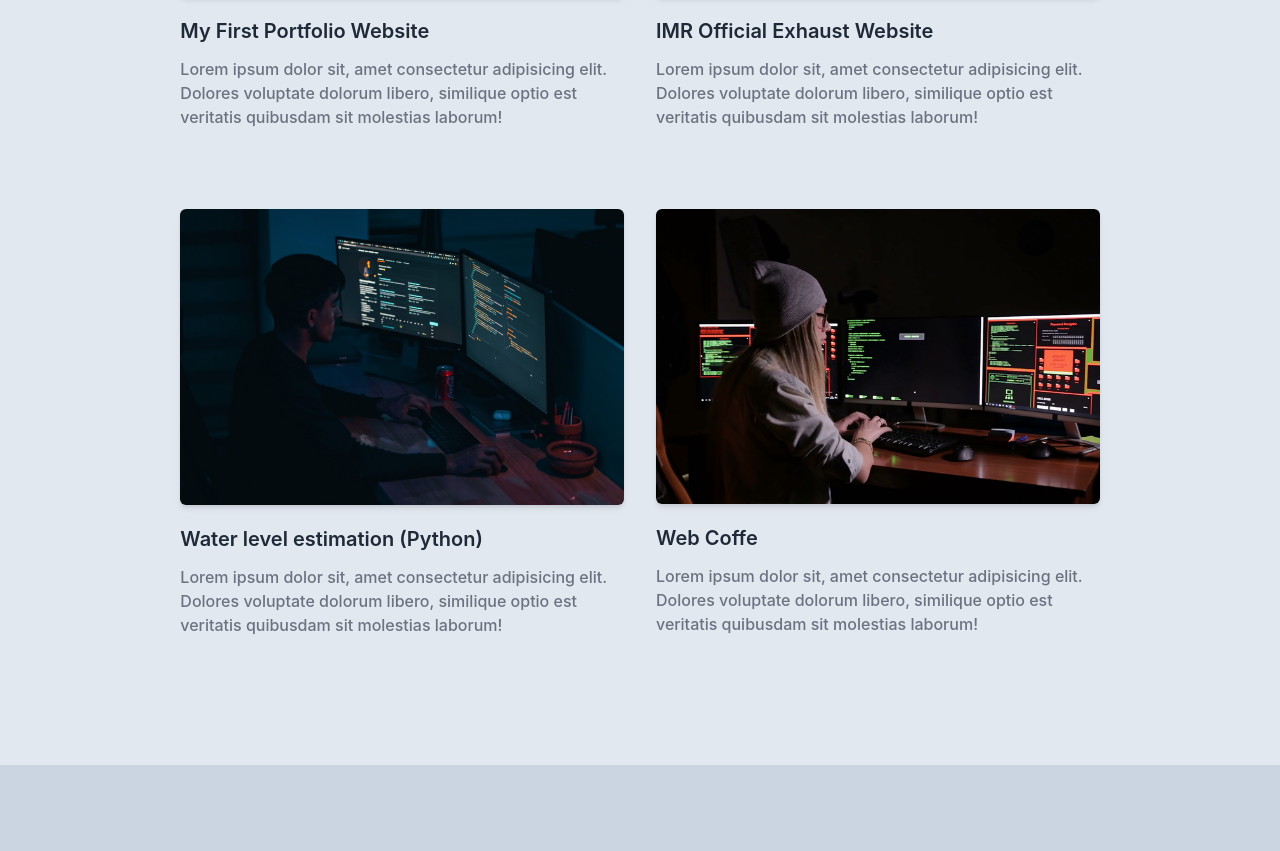
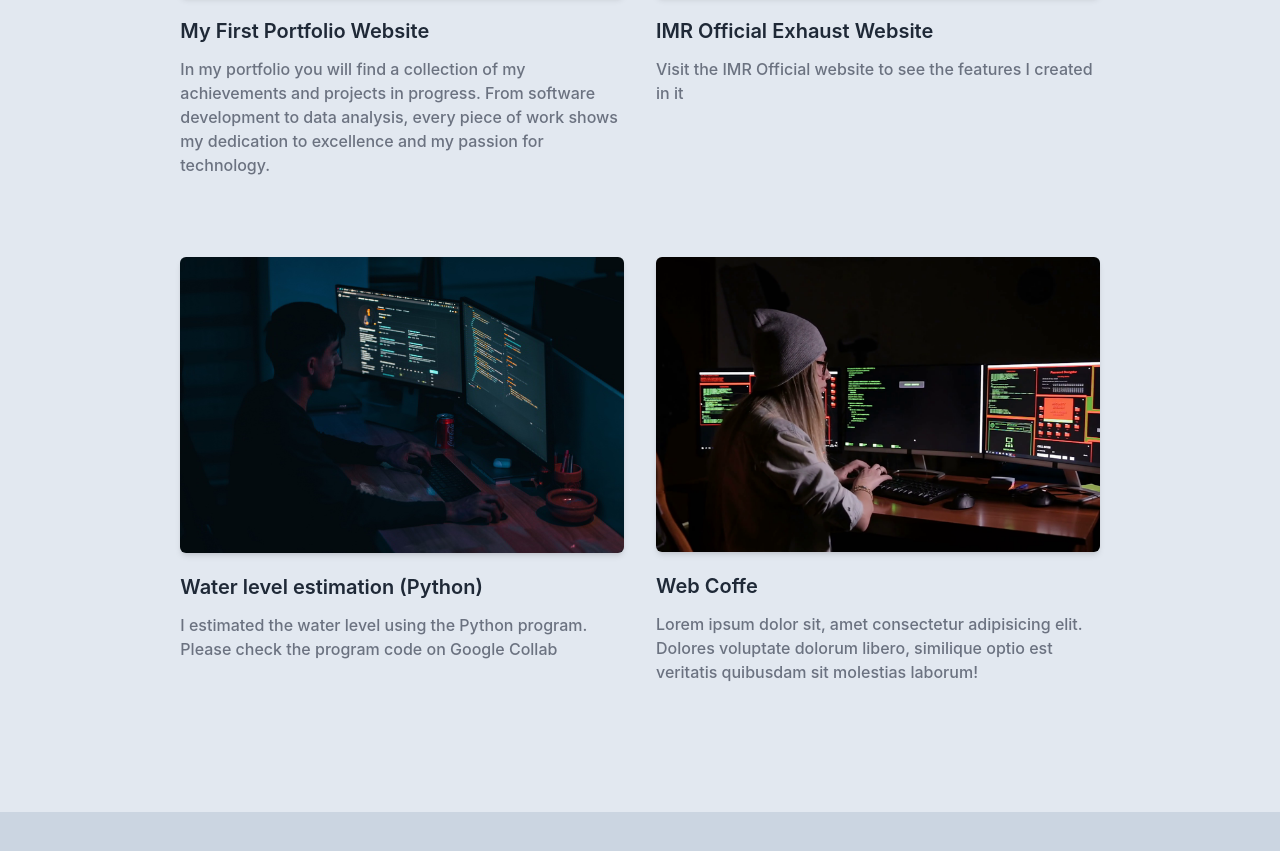
Before and after one commit to Farhanimr/Farhanimr.github.io, a website: page index.html in a window 1280 px wide. Shown: the part 1999-2850 px from the top of the page. Drawn offline with Linux system fonts and the light colour scheme.

Commit message:
Update index.html

```diff
--- a/index.html
+++ b/index.html
@@ -55,7 +55,7 @@
                     <h1 class="text-base font-semibold text-primary">Hello Everyone ✌, I'am
                         <span class="block font-bold text-dark text-4xl mt-1">Farhan Imron Maulana</span></h1>
                     <h2 class="font-medium text-lg mb-5 text-slate-700">Web Developer | <Span class="text-dark">Marketing</Span></h2>
-                    <p class="font-medium text-slate-600 mb-10 leading-relaxed">My<span class="text-primary font-semibold">Portfolio</span></p>
+                    <p class="font-medium text-slate-600 mb-10 leading-relaxed">My <span class="text-primary font-semibold">Portfolio</span></p>
 
                     <a href="#" class="text-base font-semibold text-white bg-primary py-3 px-7 rounded-xl hover: shadow-lg hover:bg-cyan-500 transition duration-300 ease-in-out">Contact Me</a>
                 </div>
@@ -130,21 +130,21 @@ I have a strong interest in technology and would like to continue developing in
                         <img src="src/img/1.jpeg" alt="web portfolio" width="w-full"/>
                     </div>
                     <h3 class="font-semibold text-xl text-dark mt-5 mb-3">My First Portfolio Website</h3>
-                    <p class="font-medium text-base text-secondary">Lorem ipsum dolor sit, amet consectetur adipisicing elit. Dolores voluptate dolorum libero, similique optio est veritatis quibusdam sit molestias laborum!</p>
+                    <p class="font-medium text-base text-secondary">In my portfolio you will find a collection of my achievements and projects in progress. From software development to data analysis, every piece of work shows my dedication to excellence and my passion for technology.</p>
                 </div>
                 <div class="mb-12 p-4 md:w-1/2">
                     <div class="rounded-md shadow-md overflow-hidden">
                         <img src="src/img/2.png" alt="web portfolio" width="w-full"/>
                     </div>
                     <h3 class="font-semibold text-xl text-dark mt-5 mb-3">IMR Official Exhaust Website</h3>
-                    <p class="font-medium text-base text-secondary">Lorem ipsum dolor sit, amet consectetur adipisicing elit. Dolores voluptate dolorum libero, similique optio est veritatis quibusdam sit molestias laborum!</p>
+                    <p class="font-medium text-base text-secondary">Visit the IMR Official website to see the features I created in it</p>
                 </div>
                 <div class="mb-12 p-4 md:w-1/2">
                     <div class="rounded-md shadow-md overflow-hidden">
                         <img src="src/img/3.jpg" alt="web portfolio" width="w-full"/>
                     </div>
                     <h3 class="font-semibold text-xl text-dark mt-5 mb-3">Water level estimation (Python)</h3>
-                    <p class="font-medium text-base text-secondary">Lorem ipsum dolor sit, amet consectetur adipisicing elit. Dolores voluptate dolorum libero, similique optio est veritatis quibusdam sit molestias laborum!</p>
+                    <p class="font-medium text-base text-secondary">I estimated the water level using the Python program. Please check the program code on Google Collab</p>
                 </div>
                 <div class="mb-12 p-4 md:w-1/2">
                     <div class="rounded-md shadow-md overflow-hidden">
```
